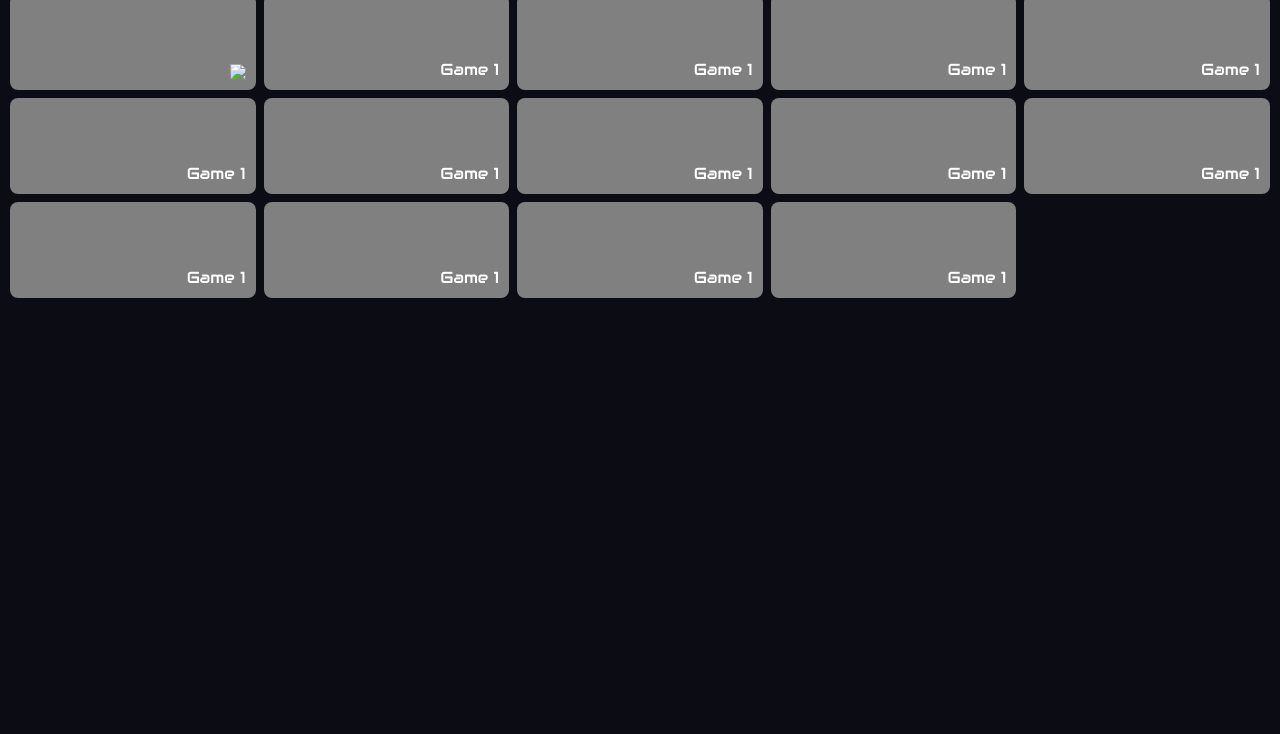
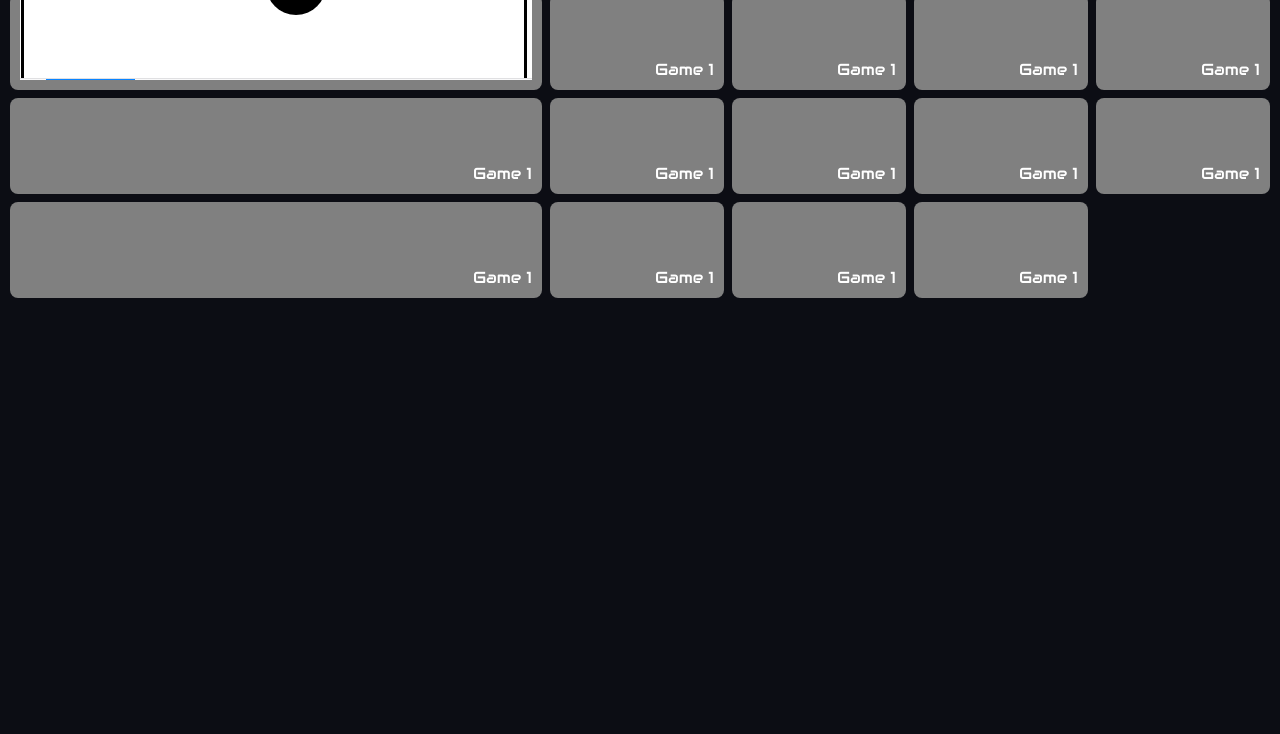
Before and after one commit to makssek664/zembrzus, a plain HTML site: page index.html in a window 1280 px wide. Shown: the part 66-800 px from the top of the page. Drawn offline with Linux system fonts and the light colour scheme.

Commit message:
fix typo

```diff
--- a/index.html
+++ b/index.html
@@ -129,7 +129,7 @@
         <section id="hero"></section>
         <section id="thumbs">
             <div class="thumb">
-                <img class="hc" src="arkanoid">
+                <img class="hc" src="arkanoid.png">
             </div>
             <div class="thumb">
                 Game 1
```
